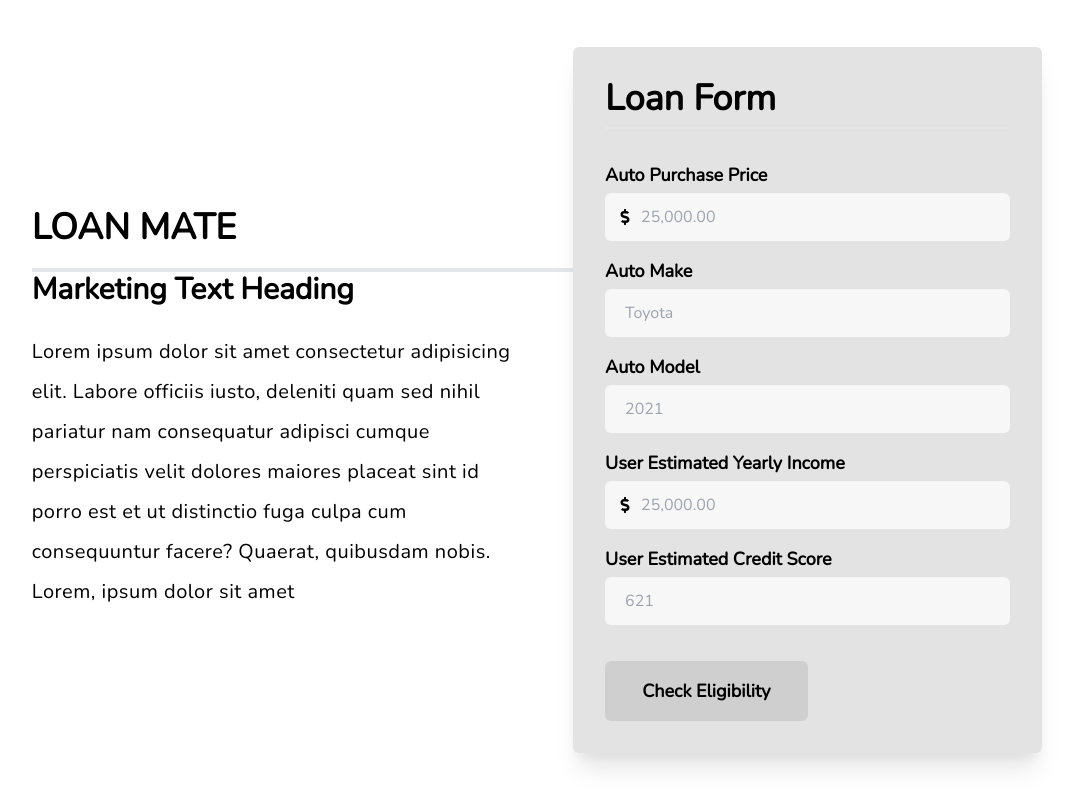
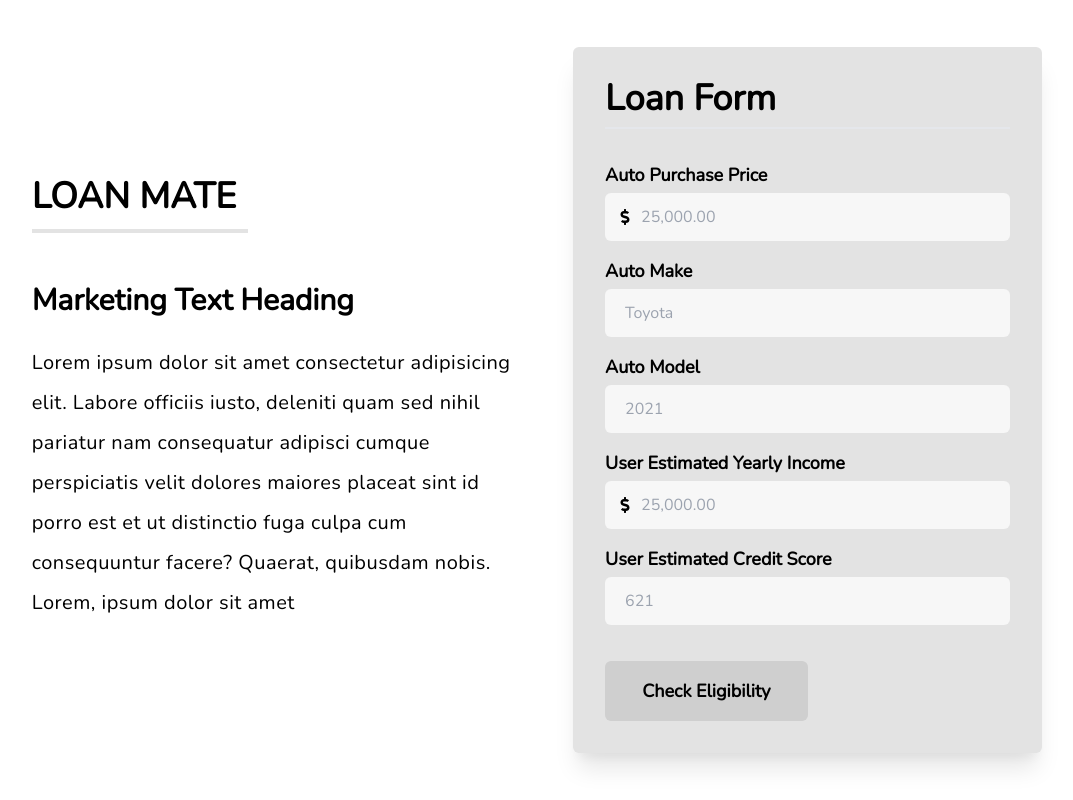
Before and after one commit to ConnectWithNoor/Car-Loan, a React (Create React App) app: page / in a window 1280 px wide. Shown: the whole page, without its empty margins (103-1176 px from the left). Built offline with nearby package versions, Linux system fonts and the light colour scheme.

Commit message:
check customer eligibility design updated

```diff
--- a/src/features/CheckCustomerEligibelity.js/index.jsx
+++ b/src/features/CheckCustomerEligibelity.js/index.jsx
@@ -5,10 +5,11 @@
 
 const CheckCustomerEligibility = () => {
     return (
-        <main className="my-0 mx-auto flex justify-between items-center w-10/12 font-nunito  p-7">
-            <section className="flex justify-between flex-col w-7/12 h-96">
-                <div className="font-extrabold text-4xl pb-5 border-b-4 uppercase">
+        <main className="my-0 mx-auto flex justify-between items-center w-10/12 font-nunito p-7 h-full">
+            <section className="flex justify-between flex-col w-7/12 h-3/5 ">
+                <div className="font-extrabold text-4xl uppercase">
                     <h1>Loan mate</h1>
+                    <div className="h-1 w-2/5 bg-gray-2x mt-3"></div>
                 </div>
                 <div>
                     <h3 className="mb-6 font-bold text-3xl">Marketing Text Heading</h3>
@@ -19,7 +20,7 @@
                     </p>
                 </div>
             </section>
-            <section className="bg-gray-2x p-8 w-1/2 rounded-md shadow-xl">
+            <section className="bg-gray-2x p-8 w-2/4 rounded-md shadow-xl">
                 <h3 className="border-b-2 border-gray-1x pb-2 font-bold text-4xl">Loan Form</h3>
                 <form className="pt-8">
                     <InputField
```
